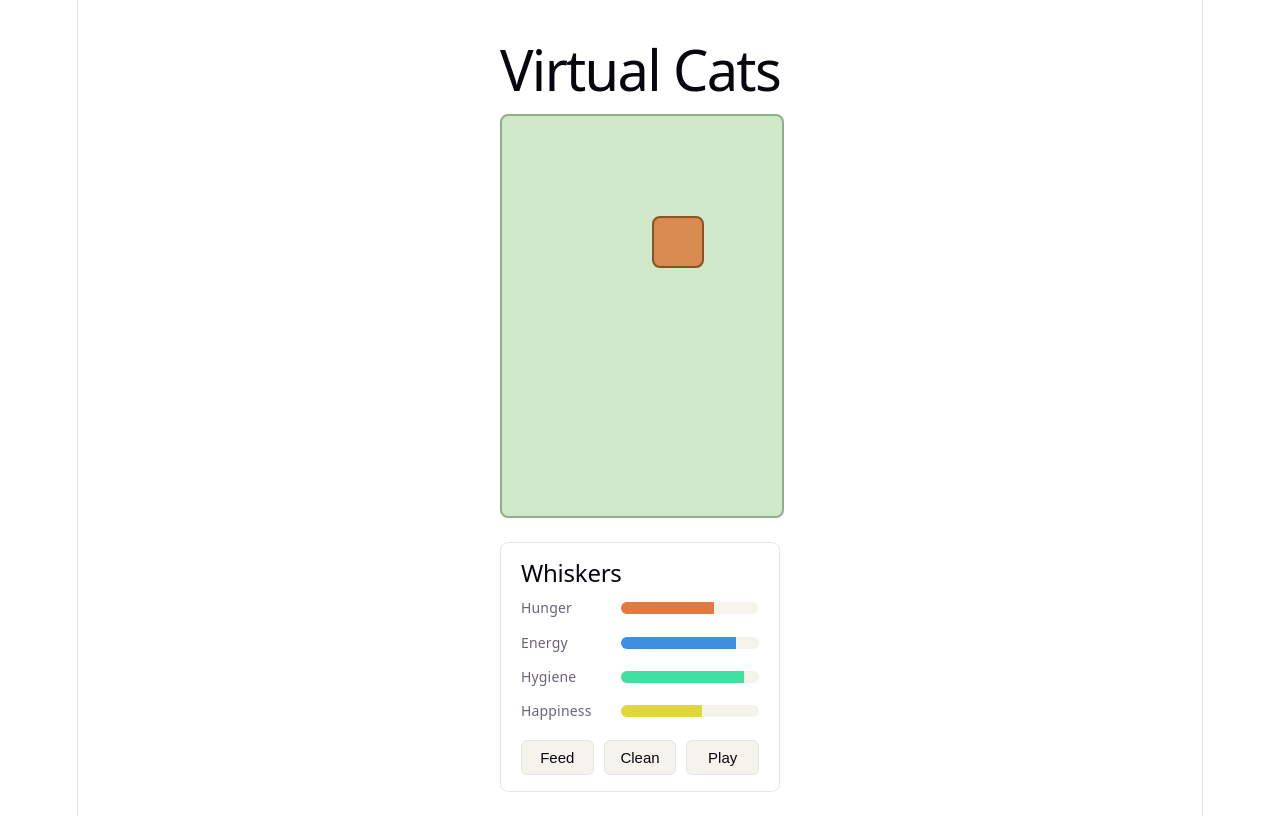
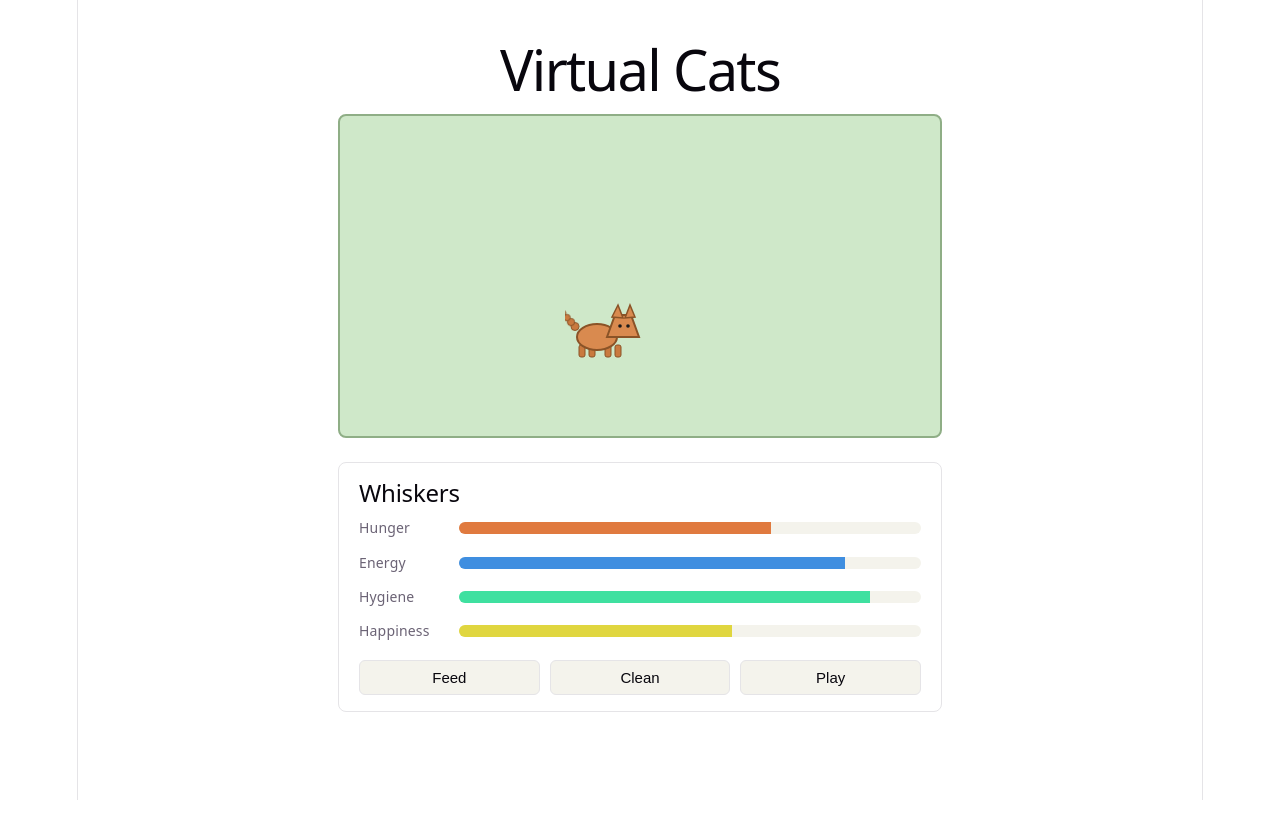
Before and after one commit to Zymos94/virtual-cats, a React (Vite) app: page / in a window 1280 px wide. Built offline with nearby package versions, Linux system fonts and the light colour scheme.

Commit message:
M3: wandering AI + geometric SVG cat with a physics-based trailing tail

```diff
--- a/src/App.css
+++ b/src/App.css
@@ -1,5 +1,5 @@
 .app {
-  max-width: 700px;
+  max-width: 640px;
   margin: 0 auto;
   padding: 24px;
   text-align: center;
@@ -7,22 +7,33 @@
 
 .scene {
   position: relative;
-  width: 100%;
-  height: 400px;
+  width: 600px;
+  height: 320px;
+  max-width: 100%;
+  margin: 0 auto 24px;
   background: #cfe8c9;
   border: 2px solid #8fae86;
   border-radius: 8px;
   overflow: hidden;
-  margin-bottom: 24px;
 }
 
 .pet-sprite {
   position: absolute;
-  width: 48px;
-  height: 48px;
-  background: #d98a4f;
-  border-radius: 8px;
-  border: 2px solid #8a5327;
+  pointer-events: none;
+}
+
+@keyframes tail-sway {
+  0%,
+  100% {
+    transform: rotate(-8deg);
+  }
+  50% {
+    transform: rotate(8deg);
+  }
+}
+
+.tail-idle-sway {
+  animation: tail-sway 2.6s ease-in-out infinite;
 }
 
 .stats-panel {
--- a/src/components/PetSprite.tsx
+++ b/src/components/PetSprite.tsx
@@ -1,17 +1,71 @@
 import type { Pet } from '../types/pet'
+import { useTailChain } from '../game/useTailChain'
 
 interface PetSpriteProps {
   pet: Pet
 }
 
-// Placeholder art: a colored square standing in for a real sprite sheet.
-// Swapped for actual pixel art once the animation system lands (M3).
+const SVG_WIDTH = 80
+const SVG_HEIGHT = 60
+const TAIL_SEGMENTS = 6
+const TAIL_LINK_LENGTH = 6
+
+// Fixed attach point (in the SVG's own local coordinates, always drawn as
+// if facing right) where the tail meets the body. Facing left/right is
+// handled purely by CSS-flipping the whole SVG, so this point never needs
+// to change based on facing — see the render code below.
+const TAIL_ANCHOR_LOCAL = { x: 14, y: 28 }
+
+const LEG_X_POSITIONS = [14, 24, 40, 50]
+
 export function PetSprite({ pet }: PetSpriteProps) {
+  const anchorWorld = {
+    x: pet.position.x + TAIL_ANCHOR_LOCAL.x,
+    y: pet.position.y + TAIL_ANCHOR_LOCAL.y,
+  }
+  const tailWorld = useTailChain(anchorWorld, TAIL_SEGMENTS, TAIL_LINK_LENGTH)
+  const tailLocal = tailWorld.map((p) => ({ x: p.x - pet.position.x, y: p.y - pet.position.y }))
+
+  const isIdleLike = pet.action !== 'walking'
+
   return (
-    <div
-      className="pet-sprite"
-      style={{ left: pet.position.x, top: pet.position.y }}
-      title={pet.name}
-    />
+    <div className="pet-sprite" style={{ left: pet.position.x, top: pet.position.y }} title={pet.name}>
+      <svg
+        width={SVG_WIDTH}
+        height={SVG_HEIGHT}
+        viewBox={`0 0 ${SVG_WIDTH} ${SVG_HEIGHT}`}
+        style={pet.facing === 'left' ? { transform: 'scaleX(-1)' } : undefined}
+      >
+        <g
+          className={isIdleLike ? 'tail-idle-sway' : undefined}
+          style={{ transformOrigin: `${TAIL_ANCHOR_LOCAL.x}px ${TAIL_ANCHOR_LOCAL.y}px` }}
+        >
+          {tailLocal.map((seg, i) => (
+            <circle
+              key={i}
+              cx={seg.x}
+              cy={seg.y}
+              r={4 - i * 0.4}
+              fill="#c97a3f"
+              stroke="#8a5327"
+              strokeWidth={1}
+            />
+          ))}
+        </g>
+
+        {LEG_X_POSITIONS.map((x, i) => (
+          <rect key={i} x={x} y={42} width={6} height={12} rx={2} fill="#c97a3f" stroke="#8a5327" strokeWidth={1} />
+        ))}
+
+        <ellipse cx={32} cy={34} rx={20} ry={13} fill="#d98a4f" stroke="#8a5327" strokeWidth={2} />
+
+        <polygon points="42,34 50,12 66,12 74,34" fill="#d98a4f" stroke="#8a5327" strokeWidth={2} />
+        <polygon points="47,14 53,2 58,15" fill="#d98a4f" stroke="#8a5327" strokeWidth={1.5} />
+        <polygon points="60,15 65,2 70,14" fill="#d98a4f" stroke="#8a5327" strokeWidth={1.5} />
+
+        <circle cx={55} cy={23} r={1.8} fill="#1a1a1a" />
+        <circle cx={63} cy={23} r={1.8} fill="#1a1a1a" />
+      </svg>
+    </div>
   )
 }
--- /dev/null
+++ b/src/game/behaviorFSM.ts
@@ -0,0 +1,49 @@
+import type { Pet } from '../types/pet'
+import { randomPointInBounds } from './movement'
+
+interface TickContext {
+  now: number
+  sceneBounds: { width: number; height: number }
+}
+
+const SLEEP_DURATION_MS = 6000
+const IDLE_PAUSE_MS = 2000
+
+// Decides what a pet should be doing next. Pure function: Pet -> Pet, no
+// side effects. Movement itself happens separately in movement.ts, driven
+// by whatever this function decides `action`/`destination` should be.
+export function updatePetBehavior(pet: Pet, ctx: TickContext): Pet {
+  switch (pet.action) {
+    case 'idle': {
+      if (pet.needs.energy < 20) {
+        return { ...pet, action: 'sleeping', actionStartedAt: ctx.now }
+      }
+      // Pause briefly before wandering again, rather than instantly
+      // picking a new destination — gives the idle tail-sway a moment
+      // to actually show, and reads as a pet pausing to look around.
+      if (ctx.now - pet.actionStartedAt < IDLE_PAUSE_MS) {
+        return pet
+      }
+      return {
+        ...pet,
+        action: 'walking',
+        destination: randomPointInBounds(ctx.sceneBounds),
+        actionStartedAt: ctx.now,
+      }
+    }
+    case 'walking': {
+      if (!pet.destination) return { ...pet, action: 'idle', destination: null, actionStartedAt: ctx.now }
+      const dist = Math.hypot(pet.destination.x - pet.position.x, pet.destination.y - pet.position.y)
+      if (dist < 2) return { ...pet, action: 'idle', destination: null, actionStartedAt: ctx.now }
+      return pet
+    }
+    case 'sleeping': {
+      if (ctx.now - pet.actionStartedAt > SLEEP_DURATION_MS || pet.needs.energy >= 90) {
+        return { ...pet, action: 'idle' }
+      }
+      return pet
+    }
+    default:
+      return pet
+  }
+}
--- /dev/null
+++ b/src/game/movement.ts
@@ -0,0 +1,36 @@
+import type { Pet } from '../types/pet'
+
+const SPEED_PX_PER_SEC = 40
+
+export function randomPointInBounds(
+  bounds: { width: number; height: number },
+  margin = 60,
+): { x: number; y: number } {
+  return {
+    x: margin + Math.random() * Math.max(1, bounds.width - margin * 2),
+    y: margin + Math.random() * Math.max(1, bounds.height - margin * 2),
+  }
+}
+
+// Advances a walking pet toward its destination by one frame's worth of
+// distance. Does nothing for pets that aren't currently walking.
+export function movePet(pet: Pet, deltaMs: number): Pet {
+  if (pet.action !== 'walking' || !pet.destination) return pet
+
+  const dx = pet.destination.x - pet.position.x
+  const dy = pet.destination.y - pet.position.y
+  const dist = Math.hypot(dx, dy)
+  if (dist < 1) return pet
+
+  const step = Math.min(dist, (SPEED_PX_PER_SEC * deltaMs) / 1000)
+  const facing: Pet['facing'] = dx < 0 ? 'left' : dx > 0 ? 'right' : pet.facing
+
+  return {
+    ...pet,
+    position: {
+      x: pet.position.x + (dx / dist) * step,
+      y: pet.position.y + (dy / dist) * step,
+    },
+    facing,
+  }
+}
--- a/src/game/useGameLoop.ts
+++ b/src/game/useGameLoop.ts
@@ -13,7 +13,7 @@ export function useGameLoop() {
       const deltaMs = now - lastTime.current
       lastTime.current = now
 
-      usePetStore.getState().tick(deltaMs)
+      usePetStore.getState().tick(now, deltaMs)
 
       rafId.current = requestAnimationFrame(frame)
     }
--- /dev/null
+++ b/src/game/useTailChain.ts
@@ -0,0 +1,52 @@
+import { useEffect, useState } from 'react'
+
+interface Point {
+  x: number
+  y: number
+}
+
+const EASE = 0.35
+
+// Each segment eases toward the one in front of it, then gets pulled back
+// to a fixed distance (linkLength) from it — like a short rope made of
+// rigid links. That combination (ease + distance constraint) is what gives
+// a trailing chain of circles its natural, slightly-lagging swing.
+function stepChain(prevSegments: Point[], anchor: Point, linkLength: number): Point[] {
+  const next: Point[] = []
+  let target = anchor
+
+  for (const seg of prevSegments) {
+    const eased = {
+      x: seg.x + (target.x - seg.x) * EASE,
+      y: seg.y + (target.y - seg.y) * EASE,
+    }
+    const dx = eased.x - target.x
+    const dy = eased.y - target.y
+    const dist = Math.hypot(dx, dy) || 0.0001
+    const constrained = {
+      x: target.x + (dx / dist) * linkLength,
+      y: target.y + (dy / dist) * linkLength,
+    }
+    next.push(constrained)
+    target = constrained
+  }
+
+  return next
+}
+
+// Tracks a chain of `segmentCount` points trailing behind a moving anchor
+// point, in the same coordinate space as the anchor. Re-simulates one step
+// every time the anchor moves (i.e. every render caused by a position
+// update from the game loop) — no separate animation loop needed.
+export function useTailChain(anchor: Point, segmentCount: number, linkLength: number): Point[] {
+  const [segments, setSegments] = useState<Point[]>(() =>
+    Array.from({ length: segmentCount }, (_, i) => ({ x: anchor.x, y: anchor.y + i * linkLength })),
+  )
+
+  useEffect(() => {
+    setSegments((prev) => stepChain(prev, anchor, linkLength))
+    // eslint-disable-next-line react-hooks/exhaustive-deps
+  }, [anchor.x, anchor.y])
+
+  return segments
+}
--- a/src/store/petStore.ts
+++ b/src/store/petStore.ts
@@ -1,10 +1,13 @@
 import { create } from 'zustand'
 import type { Needs, Pet } from '../types/pet'
+import { updatePetBehavior } from '../game/behaviorFSM'
+import { movePet } from '../game/movement'
 
 interface PetStore {
   pets: Record<string, Pet>
+  sceneBounds: { width: number; height: number }
   decayAccumulatorMs: number
-  tick: (deltaMs: number) => void
+  tick: (now: number, deltaMs: number) => void
   feedPet: (petId: string) => void
   cleanPet: (petId: string) => void
   playWithPet: (petId: string) => void
@@ -41,16 +44,21 @@ const starterPet: Pet = {
   name: 'Whiskers',
   needs: { hunger: 70, energy: 85, hygiene: 90, happiness: 60 },
   position: { x: 150, y: 100 },
+  destination: null,
   action: 'idle',
+  facing: 'right',
+  actionStartedAt: 0,
 }
 
 export const usePetStore = create<PetStore>((set) => ({
   pets: { [starterPet.id]: starterPet },
+  sceneBounds: { width: 600, height: 320 },
   decayAccumulatorMs: 0,
 
-  // Called every animation frame by the game loop. Needs decay in fixed
-  // 1-second steps so the rate stays consistent regardless of frame rate.
-  tick: (deltaMs) =>
+  // Called every animation frame by the game loop. Needs decay happens in
+  // fixed 1-second steps so its rate stays consistent regardless of frame
+  // rate; behavior (FSM) and movement run every frame using the real delta.
+  tick: (now, deltaMs) =>
     set((state) => {
       let accumulator = state.decayAccumulatorMs + deltaMs
       let pets = state.pets
@@ -62,7 +70,13 @@ export const usePetStore = create<PetStore>((set) => ({
         accumulator -= DECAY_INTERVAL_MS
       }
 
-      return { pets, decayAccumulatorMs: accumulator }
+      const moved: Record<string, Pet> = {}
+      for (const id in pets) {
+        const decided = updatePetBehavior(pets[id], { now, sceneBounds: state.sceneBounds })
+        moved[id] = movePet(decided, deltaMs)
+      }
+
+      return { pets: moved, decayAccumulatorMs: accumulator }
     }),
 
   feedPet: (petId) =>
--- a/src/types/pet.ts
+++ b/src/types/pet.ts
@@ -1,4 +1,5 @@
 export type ActionState = 'idle' | 'walking' | 'eating' | 'sleeping' | 'playing'
+export type Facing = 'left' | 'right'
 
 export interface Needs {
   hunger: number // 0 (starving) - 100 (full)
@@ -12,5 +13,8 @@ export interface Pet {
   name: string
   needs: Needs
   position: { x: number; y: number }
+  destination: { x: number; y: number } | null
   action: ActionState
+  facing: Facing
+  actionStartedAt: number
 }
```
